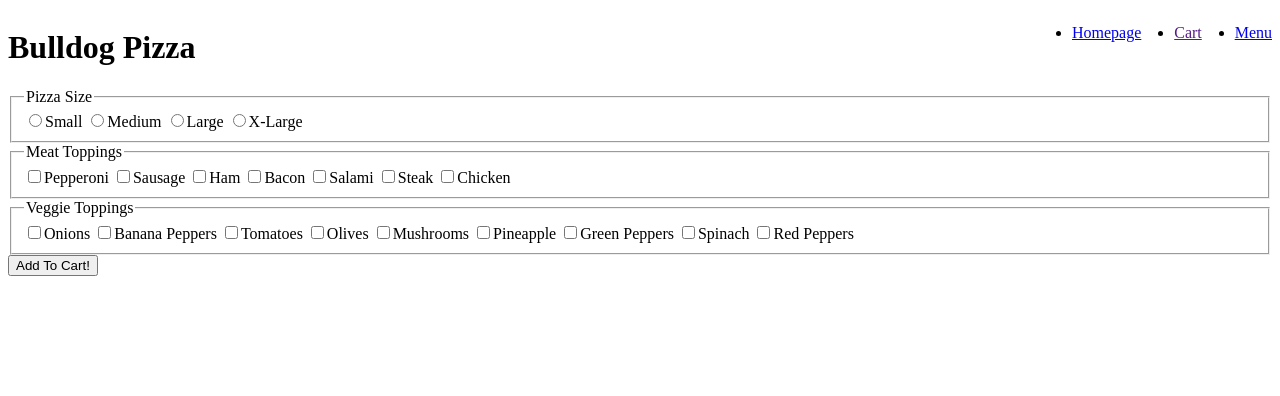
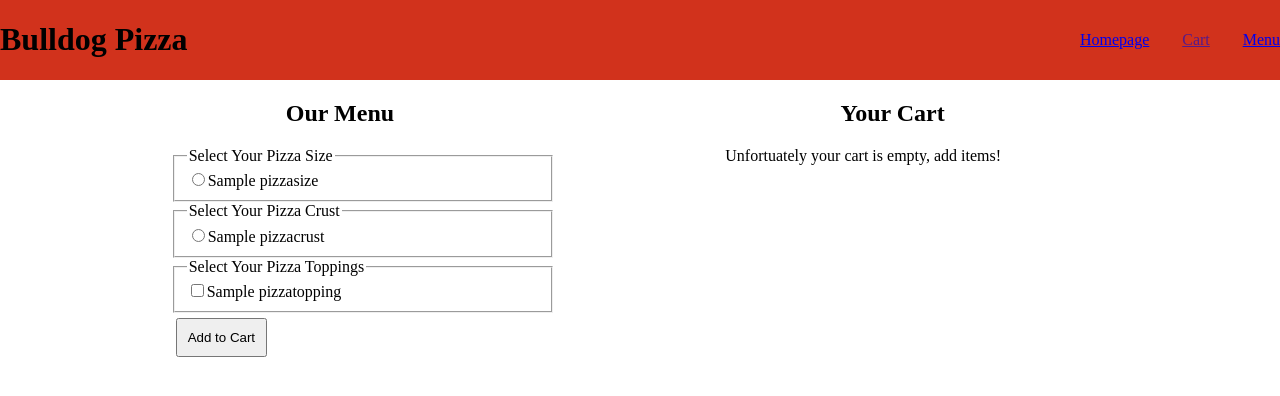
Before and after one commit to BenBowersJr/SoftwareProject, a Flask app: page /customer-menu in a window 1280 px wide. Shown: the top 396 px of the page. Run offline with Flask 2, Linux system fonts and the light colour scheme; a database or web service that is not in the repository returns one stand-in record (values such as "Sample title"); some libraries are stand-ins or nearby versions.

Commit message:
html for cart

```diff
--- a/app.py
+++ b/app.py
@@ -1,5 +1,5 @@
-from flask import Flask, render_template, redirect, url_for, request
-import psycopg2
+from flask import Flask, render_template, redirect, url_for, request, session, flash
+import psycopg2, time
 
 app = Flask(__name__)
 #connecting to heroku database
@@ -9,15 +9,9 @@ con = psycopg2.connect(
   user="hqlekupiwiodgw",
   password="e02966a8d4c287b73338f72e099e751c240f11ed6434aa6c5d626e1a11cd2b8c"
 )
-#creating cursor
 cur = con.cursor()
-#execting a query
-cur.execute("select * from pizzatoppings")
-#putting that query into a variable
-rows = cur.fetchall()
-#printing those out in the terminal
-for r in rows:
-  print(f"{r}")
+
+secret_key="secret"
 
 
 @app.route('/')
@@ -83,16 +77,81 @@ def registerLogin():
 
 @app.route('/customer-menu', methods=['POST', 'GET'])
 def menu():
+  ### Connecting the database ###
+  con = psycopg2.connect(
+  host = "ec2-3-217-219-146.compute-1.amazonaws.com",
+  database= "d3duhguvo7sdom",
+  user="hqlekupiwiodgw",
+  password="e02966a8d4c287b73338f72e099e751c240f11ed6434aa6c5d626e1a11cd2b8c")
+  cur = con.cursor()
+
+  #### Getting menu from database #####
+  cur.execute('SELECT * FROM pizzasizes')
+  allSizes = cur.fetchall()
+  cur.execute('SELECT * FROM pizzatoppings')
+  allToppings = cur.fetchall()
+  cur.execute('SELECT * FROM pizzacrust')
+  allCrusts = cur.fetchall()
+
+  ##### this is converting the tuples returned from the SQL query into strings so they display cleanly on the menu#####
+  global fixedCrusts, fixedToppings, fixedSizes
+
+  fixedToppings = []
+  for tup in allToppings:
+    for char in tup:
+      fixedToppings.append(char)
+  fixedSizes = []
+  for tup in allSizes:
+    for char in tup:
+      fixedSizes.append(char)
+  fixedCrusts = []
+  for tup in allCrusts:
+    for char in tup:
+      fixedCrusts.append(char)
+
   if request.method == 'POST':
-    toppings = request.form['toppings']
-    print(toppings)
-    return render_template('cmenu.html')
+    #create a Dict of the new item, time is just for a unique ID
+    newCartItem = { f"{time.time()}": {
+      'size': request.form['size'],
+      'crust': request.form['crust'],
+      'toppings': request.form.getlist('toppings')
+      }
+    }
+    ### if there is already an item in the cart
+    if 'cart' in session:
+      ### merge the new cart item with the current cart
+      session['cart'] = session['cart'] | newCartItem
+    else:
+      ### make the cart
+      session['cart'] = newCartItem
+
+    cur.close()
+    con.close()
+    return render_template('cmenu.html', crusts=fixedCrusts, sizes=fixedSizes, toppings=fixedToppings)
+
   if request.method == 'GET':
-    return render_template('cmenu.html')
+
+    cur.close()
+    con.close()
+
+    return render_template('cmenu.html', crusts=fixedCrusts, sizes=fixedSizes, toppings=fixedToppings)
+
+@app.route('/clear', methods=['POST'])
+def clear():
+  global fixedCrusts, fixedToppings, fixedSizes
+  session.clear()
+  return redirect(url_for('menu'))
+
+@app.route('/checkout')
+def checkout():
+  return "not done yet"
+
+
 
 #disconnects the database and cursor
 cur.close()
 con.close()
 
 if __name__ == '__main__':
+  app.secret_key = "the greatest key"
   app.run(debug=True)
--- a/static/css/main.css
+++ b/static/css/main.css
@@ -1,10 +1,72 @@
+body {
+  margin: 0;
+  padding: 0;
+}
 header {
+  margin: 0;
+  padding: 0;
+  box-sizing: border-box;
   display: flex;
   justify-content: space-between;
+  background-color: rgb(209, 50, 28);
 }
-
+nav {
+  margin: auto 0;
+}
 nav ul {
   display: flex;
   justify-content: space-between;
   min-width: 200px;
 }
+li {
+  color: black;
+  list-style: none;
+  text-decoration: none;
+}
+h2 {
+  margin-left: 30%;
+}
+
+button {
+  margin: 5px;
+  padding: 10px;
+}
+
+fieldset {
+  display: flex;
+  flex-direction: column;
+}
+.cart-buttons{
+  display: flex;
+  justify-content: space-between;
+}
+.menu {
+  width: 30%;
+  text-align: justify;
+}
+.cart {
+  width: 30%;
+}
+
+.complete-menu {
+  display: flex;
+  justify-content: space-evenly;
+}
+
+.cart-item {
+  margin-bottom: 1em;
+}
+
+.cart-item p {
+  margin: 0;
+  padding: 0;
+}
+
+@media screen and (max-width: 800px) {
+  .complete-menu {
+    flex-direction: column;
+    align-items: center;
+    margin: 0 auto;
+  }
+
+}
--- a/templates/cmenu.html
+++ b/templates/cmenu.html
@@ -5,38 +5,59 @@
 {% endblock %}
 
 {% block body %}
-  <form action="" method="post">
-    <fieldset class="pizza-size">
-      <legend>Pizza Size</legend>
-      <label><input type="radio" name="pizza-size" value="small">Small</label>
-      <label><input type="radio" name="pizza-size" value="medium">Medium</label>
-      <label><input type="radio" name="pizza-size" value="large">Large</label>
-      <label><input type="radio" name="pizza-size" value="x-large">X-Large</label>
-    </fieldset>
+  <div class="complete-menu">
+    <div class="menu">
+      <h2>Our Menu</h2>
+      <form action="" method="post">
+        <fieldset>
+          <legend>Select Your Pizza Size</legend>
+          {% for item in sizes %}
+          <label><input type="radio" name="size" value="{{item}}">{{item}}</label>
+          {%endfor%}
+        </fieldset>
+        <fieldset>
+          <legend>Select Your Pizza Crust</legend>
+          {% for item in crusts %}
+          <label><input type="radio" name="crust" value="{{item}}">{{item}}</label>
+          {%endfor%}
+        </fieldset>
+        <fieldset>
+          <legend>Select Your Pizza Toppings</legend>
+          {%for item in toppings%}
+          <label><input type="checkbox" name="toppings" value="{{item}}">{{item}}</label>
+          {%endfor%}
+        </fieldset>
+        <button type="submit">Add to Cart</button>
+      </form>
+    </div>
 
-    <fieldset class="meat-toppings">
-      <legend>Meat Toppings</legend>
-      <label><input type="checkbox" name="meats" value="pepperoni">Pepperoni</label>
-      <label><input type="checkbox" name="meats" value="sausage">Sausage</label>
-      <label><input type="checkbox" name="meats" value="ham">Ham</label>
-      <label><input type="checkbox" name="meats" value="bacon">Bacon</label>
-      <label><input type="checkbox" name="meats" value="salami">Salami</label>
-      <label><input type="checkbox" name="meats" value="steak">Steak</label>
-      <label><input type="checkbox" name="meats" value="chicken">Chicken</label>
-    </fieldset>
+    <div class="cart">
+      <h2>Your Cart</h2>
+      {% if 'cart' in session %}
+      <div class="cart-buttons">
+        <form action="/clear" method="post">
+          <button type="submit">Clear Cart</button>
+        </form>
+        <form action="/checkout">
+          <button type="submit">CheckOut</button>
+        </form>
+      </div>
+        {% for key,val in session['cart'].items() %}
+          <div class="cart-item">
+            <p>Pizza Size: {{val.size}}</p>
+            <p>Pizza Crust: {{val.crust}}</p>
 
-    <fieldset class="veggie-toppings">
-      <legend>Veggie Toppings</legend>
-      <label><input type="checkbox" name="toppings" value="onions">Onions</label>
-      <label><input type="checkbox" name="toppings" value="banana-peppers">Banana Peppers</label>
-      <label><input type="checkbox" name="toppings" value="tomatoe">Tomatoes</label>
-      <label><input type="checkbox" name="toppings" value="olives">Olives</label>
-      <label><input type="checkbox" name="toppings" value="mushrooms">Mushrooms</label>
-      <label><input type="checkbox" name="toppings" value="pineapple">Pineapple</label>
-      <label><input type="checkbox" name="toppings" value="green-peppers">Green Peppers</label>
-      <label><input type="checkbox" name="toppings" value="spinach">Spinach</label>
-      <label><input type="checkbox" name="toppings" value="red-peppers">Red Peppers</label>
-    </fieldset>
-    <input type="submit" value="Add To Cart!">
-  </form>
+            <p>Pizza Toppings:{% for topping in val.toppings%} {{topping}} {% endfor %}</p>
+
+          </div>
+        {% endfor%}
+
+
+      {% endif %}
+
+      {% if 'cart' not in session: %}
+        <p>Unfortuately your cart is empty, add items!</p>
+      {% endif %}
+    </div>
+  </div>
 {% endblock %}
```
